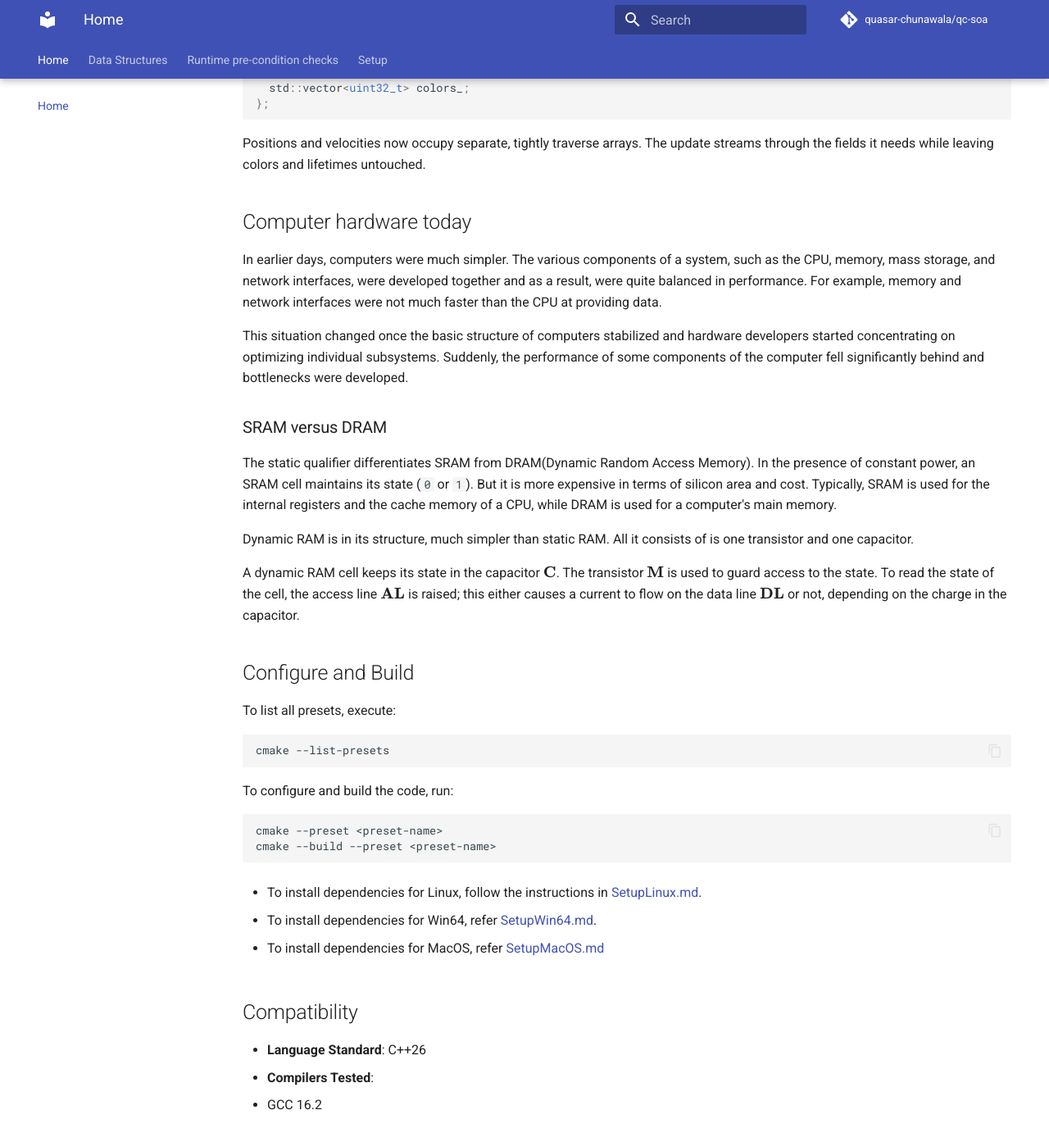
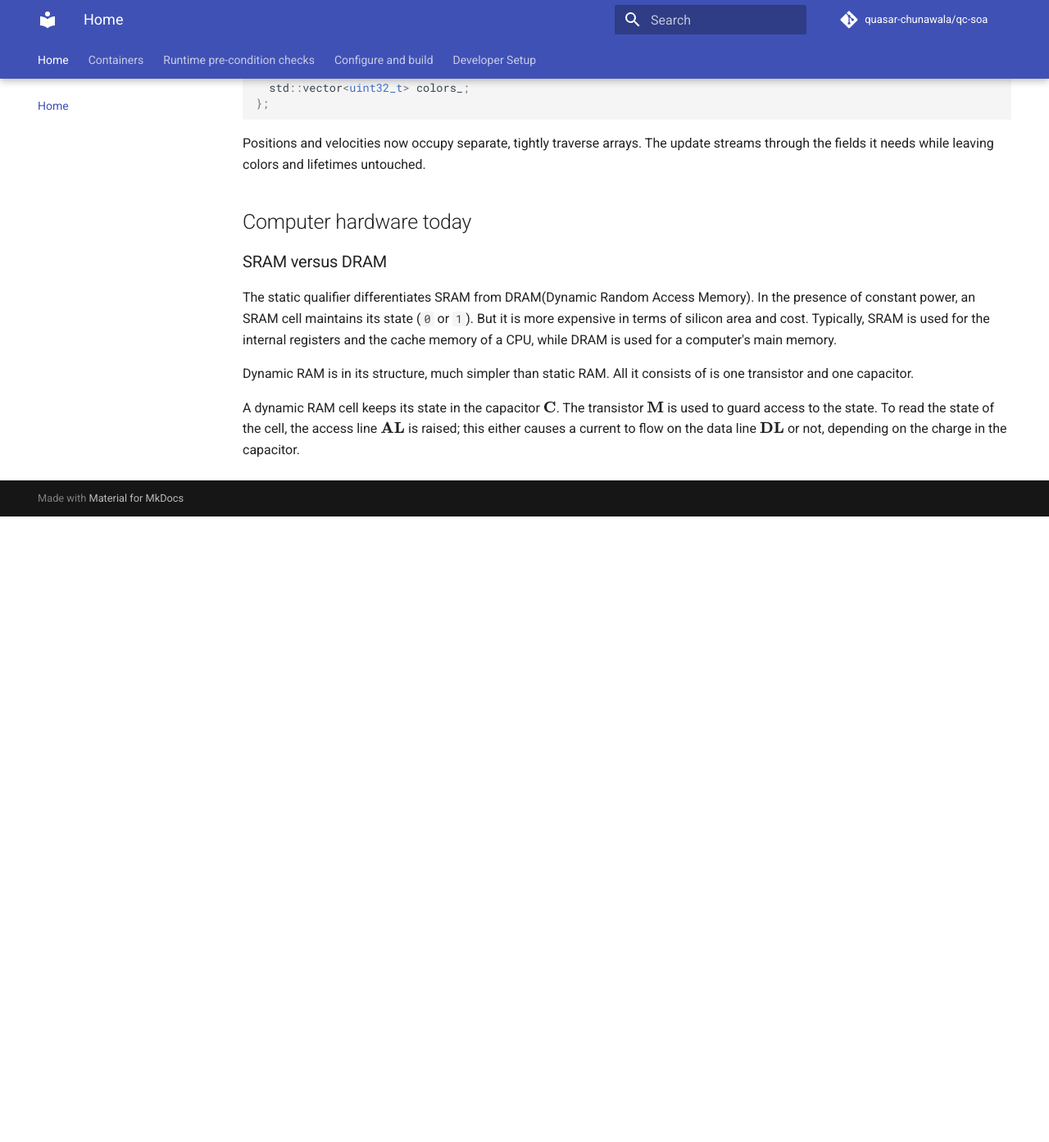
Before and after one commit to quasar-chunawala/qc-soa, an MkDocs documentation site: the page built from docs/index.md, in a window 1280 px wide and 1400 px high, scrolled down 3088 px. Shown: the top 1393 px of the window at 82% size. Built offline with MkDocs 1.6.1 and Material for MkDocs 9.7.7, drawn with Linux system fonts in a browser that asks for light colours; comment, search, counter and statistics services are not loaded; after the commit the page ends 3718 px from its top, so only the background shows below that; some of the changed text lies outside the part shown.

Commit message:
Update docs

````diff
--- a/docs/index.md
+++ b/docs/index.md
@@ -123,10 +123,6 @@ Positions and velocities now occupy separate, tightly traverse arrays. The updat
 
 ## Computer hardware today
 
-In earlier days, computers were much simpler. The various components of a system, such as the CPU, memory, mass storage, and network interfaces, were developed together and as a result, were quite balanced in performance. For example, memory and network interfaces were not much faster than the CPU at providing data.
-
-This situation changed once the basic structure of computers stabilized and hardware developers started concentrating on optimizing individual subsystems. Suddenly, the performance of some components of the computer fell significantly behind and bottlenecks were developed.
-
 ### SRAM versus DRAM
 
 The static qualifier differentiates SRAM from DRAM(Dynamic Random Access Memory). In the presence of constant power, an SRAM cell maintains its state (`0` or `1`). But it is more expensive in terms of silicon area and cost. Typically, SRAM is used for the  internal registers and the cache memory of a CPU, while DRAM is used for a computer's main memory.
@@ -134,52 +130,3 @@ The static qualifier differentiates SRAM from DRAM(Dynamic Random Access Memory)
 Dynamic RAM is in its structure, much simpler than static RAM. All it consists of is one transistor and one capacitor.
 
 A dynamic RAM cell keeps its state in the capacitor $\textbf{C}$. The transistor $\textbf{M}$ is used to guard access to the state. To read the state of the cell, the access line $\textbf{AL}$ is raised; this either causes a current to flow on the data line $\textbf{DL}$ or not, depending on the charge in the capacitor.
-
-
-
-## Configure and Build
-
-To list all presets, execute:
-
-```bash
-cmake --list-presets
-```
-
-To configure and build the code, run:
-
-```
-cmake --preset <preset-name>
-cmake --build --preset <preset-name>
-```
-
-- To install dependencies for Linux, follow the instructions in [SetupLinux.md](./SetupLinux.md).
-
-- To install dependencies for Win64, refer [SetupWin64.md](./SetupWin64.md).
-
-- To install dependencies for MacOS, refer [SetupMacOS.md](./SetupMacOS.md)
-
-## Compatibility
-
-- **Language Standard**: C++26
-- **Compilers Tested**:
-  - GCC 16.2
-
-
-## Integration
-
-This library is header-only and can be copied directly into your project or fetched via CMake.
-
-### CMake FetchContent
-
-```cmake
-include(FetchContent)
-
-FetchContent_Declare(
-  libasoa
-  GIT_REPOSITORY https://github.com/quasar-chunawala/qc-soa.git
-  GIT_TAG        v1.0.0
-)
-FetchContent_MakeAvailable(soa)
-
-target_link_libraries(your_target PRIVATE soa)
-```
--- a/mkdocs.yml
+++ b/mkdocs.yml
@@ -26,10 +26,11 @@ extra_javascript:
 
 nav:
   - Home: index.md
-  - Data Structures:
+  - Containers:
     - soa::vector<T>: vector.md
   - Runtime pre-condition checks: configuration.md
-  - Setup:
+  - Configure and build: build.md
+  - Developer Setup:
       - Linux: SetupLinux.md
       - MacOS: SetupMacOS.md
       - Windows: SetupWin64.md
````
Also changed, not shown: docs/build.md (added, +46 -0 lines).
